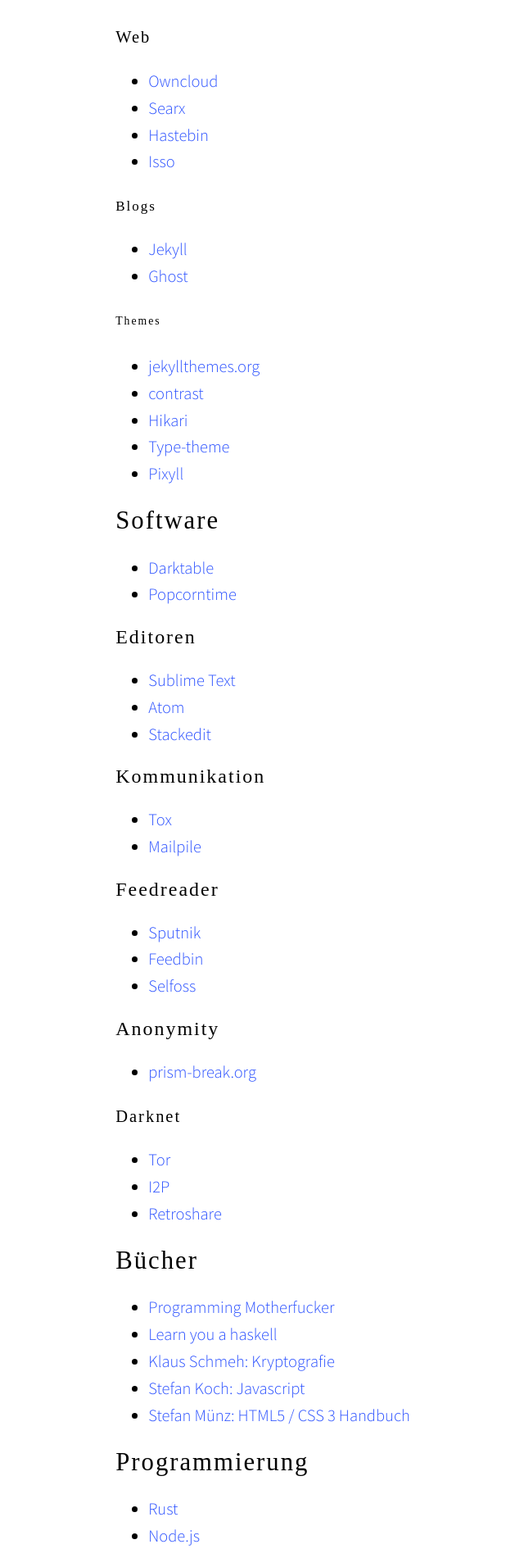
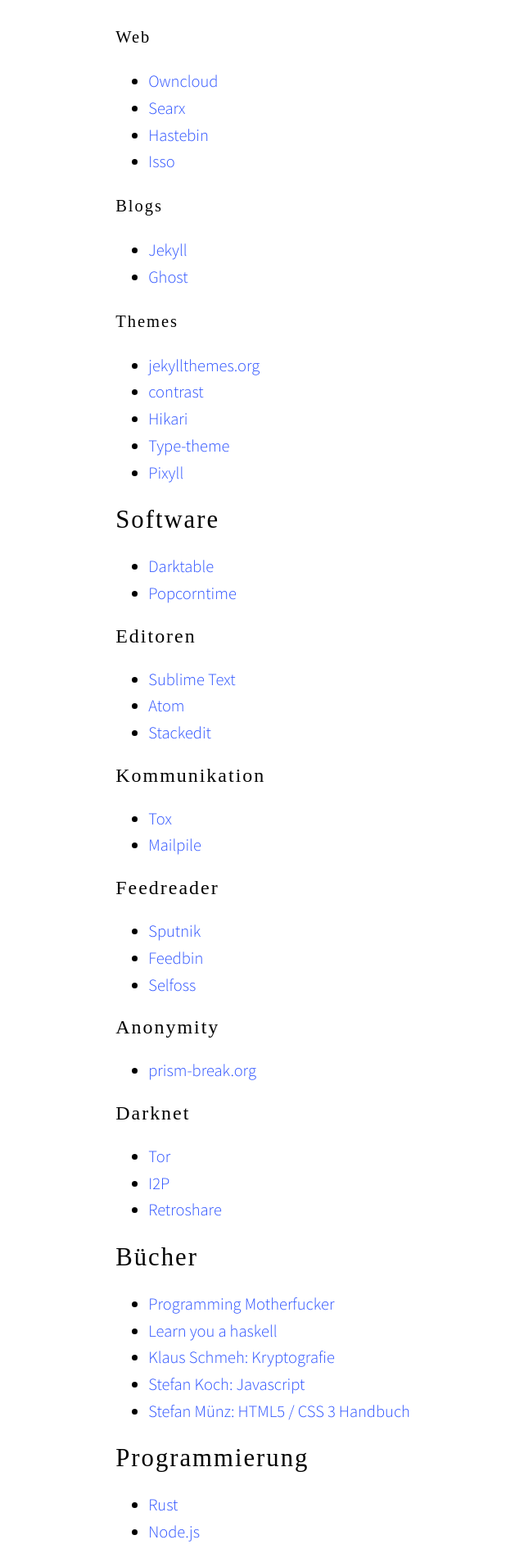
Before and after one commit to wilkistarotieno/wilkistarotieno.github.io, a Jekyll site: the page built from links.md, in a window 1280 px wide. Shown: the part 790-2702 px from the top of the page at 82% size, without its empty margins (146-786 px from the left). Built offline with Jekyll 4.4.1, drawn with Linux system fonts in a browser that asks for light colours; some web fonts are replaced; Markdown is read by kramdown in place of the engine named in the settings; a script that is not in the unit is left out.

Commit message:
Update links.md

```diff
--- a/links.md
+++ b/links.md
@@ -28,12 +28,12 @@
 *   [Hastebin](http://hastebin.com/about.md)
 *   [Isso](http://posativ.org/isso/)
 
-##### Blogs
+#### Blogs
 
 *   [Jekyll](http://jekyllrb.com/)
 *   [Ghost](https://ghost.org/)
 
-###### Themes
+#### Themes
 
 *   [jekyllthemes.org](http://jekyllthemes.org/)
 *   [contrast](https://github.com/niklasbuschmann/contrast)
@@ -67,7 +67,7 @@
 
 *   [prism-break.org](https://prism-break.org/)
 
-#### Darknet
+### Darknet
 
 *   [Tor](https://www.torproject.org/)
 *   [I2P](https://geti2p.net/en/)
```
